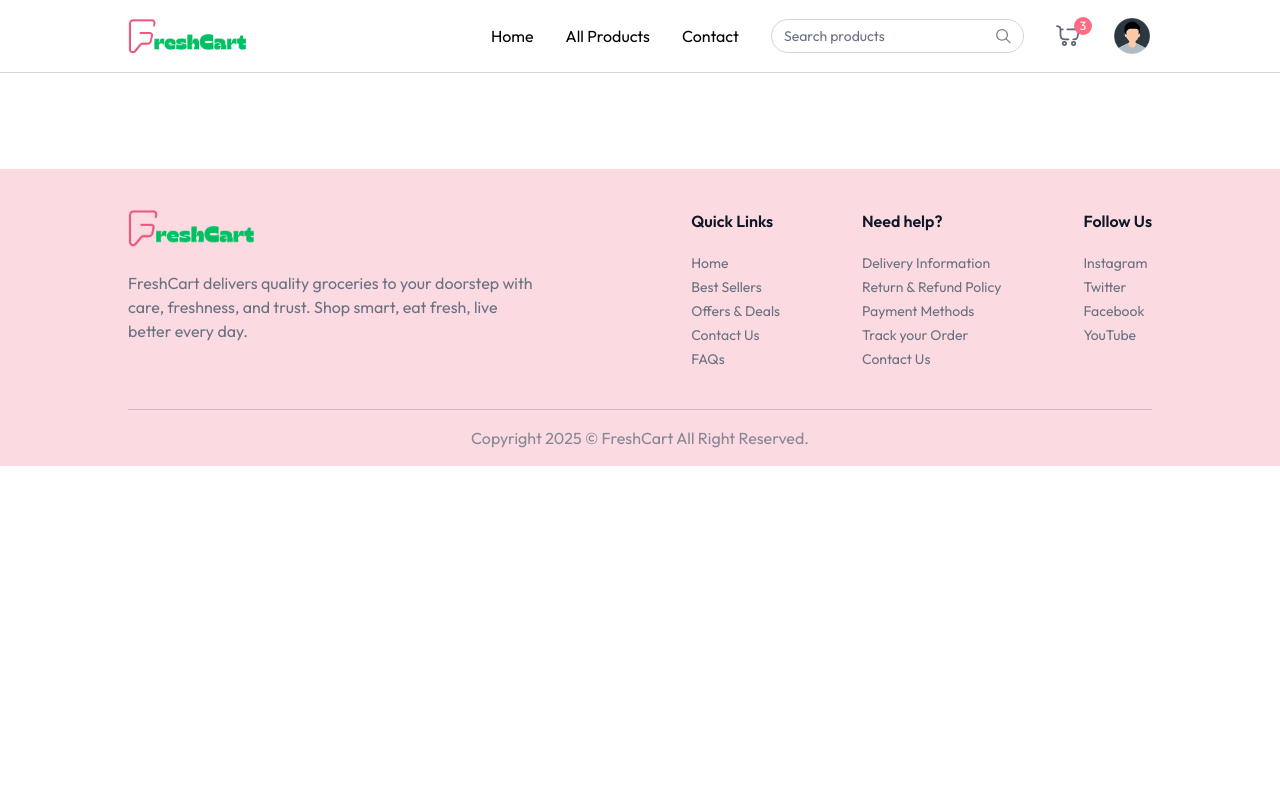
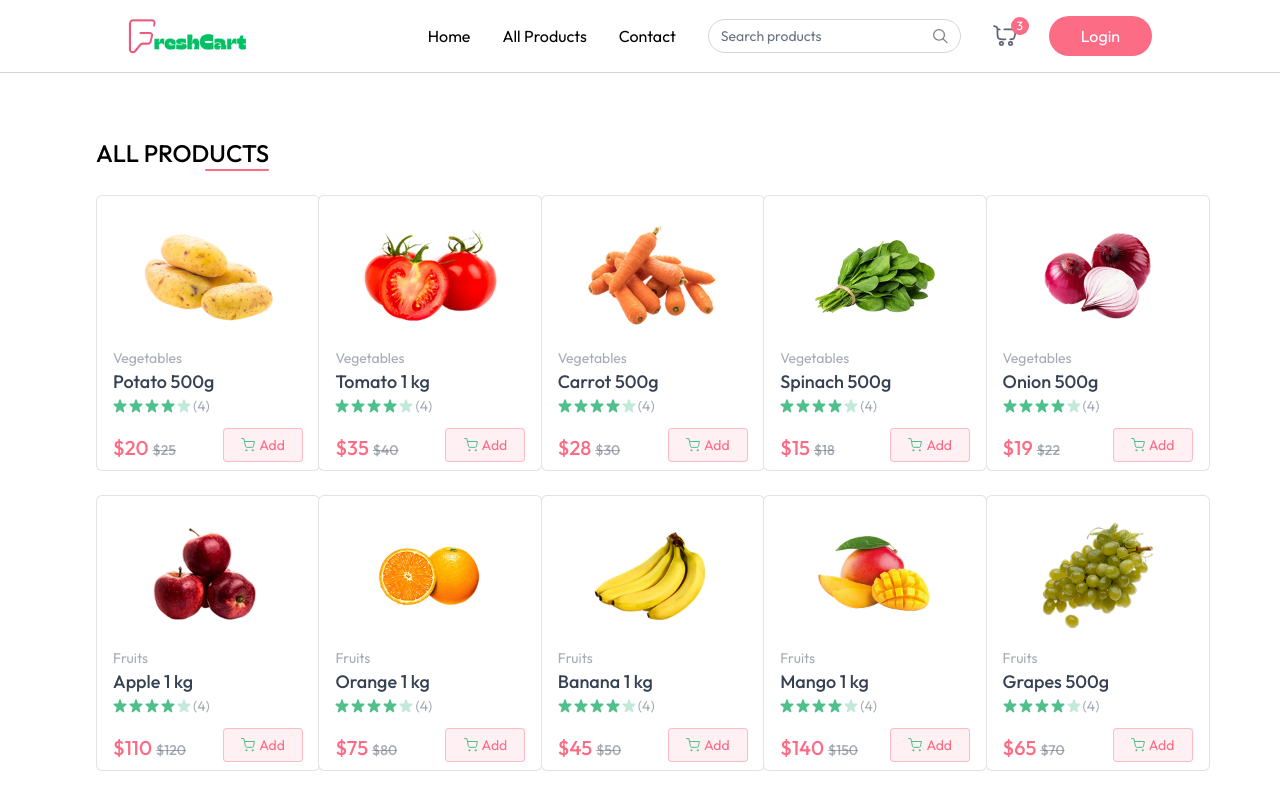
Before and after one commit to Navneetanavie/GroceryApp, a React (Vite) app in the folder client/: page /products in a window 1280 px wide. Shown: the top 794 px of the page. Built offline with nearby package versions, Linux system fonts and the light colour scheme.

Commit message:
Added All Products and Categories

```diff
--- a/client/src/App.jsx
+++ b/client/src/App.jsx
@@ -2,21 +2,35 @@
 import Navbar from './components/Navbar'
 import { Route, Routes, useLocation } from 'react-router-dom'
 import Home from './pages/Home'
-import {Toaster} from 'react-hot-toast';
+import { Toaster } from 'react-hot-toast';
 import Footer from './components/Footer';
+import { useAppContext } from './context/AppContext';
+import Login from './components/Login';
+import AllProducts from './pages/AllProducts';
+import ProductCategory from './pages/ProductCategory';
+
+
+
 const App = () => {
-  const isSellerPath=useLocation().pathname.includes("seller");
+
+  const isSellerPath = useLocation().pathname.includes("seller");
+  const {showUserLogin} =useAppContext()
+
   return (
 
     <div>
-      {isSellerPath ? null:  <Navbar/>}
-       <Toaster/>
-      <div className={`${isSellerPath ? "" : 'px-6 md:px-16 lg:px-24 x1:px-32'}`}>
+
+      {isSellerPath ? null : <Navbar />}
+       {showUserLogin ?  <Login/> : null }
+      <Toaster />
+      <div className={isSellerPath ? "" : 'px-6 md:px-16 lg:px-24 x1:px-32'}>
         <Routes>
-          <Route  path='/' element={<Home/>}/>
+          <Route path='/' element={<Home />} />
+          <Route path='/products' element={<AllProducts />} />
+          <Route path='/products/:category' element={<ProductCategory />} />
         </Routes>
       </div>
-     {!isSellerPath && <Footer/>}
+      {!isSellerPath && <Footer />}
     </div>
   )
 }
--- /dev/null
+++ b/client/src/components/Login.jsx
@@ -0,0 +1,57 @@
+import React from 'react'
+import { useAppContext } from '../context/AppContext';
+
+const Login = () => {
+
+  const { setShowUserLogin, setUser } = useAppContext()
+  const [state, setState] = React.useState("login");
+  const [name, setName] = React.useState("");
+  const [email, setEmail] = React.useState("");
+  const [password, setPassword] = React.useState("");
+
+  const onSubmitHandler = async (event) => {
+    event.preventDefault();
+    setUser({
+      email: "test@gmail.com",
+      name: "nav"
+    })
+    setShowUserLogin(false)
+  }
+  return (
+    <div onClick={() => setShowUserLogin(false)} className='fixed top-0 bottom-0 left-0 right-0 z-30 flex items-center text-sm text-gray-600 bg-black-50'>
+      <form onSubmit={onSubmitHandler} onClick={(e) => e.stopPropagation()} className="flex flex-col gap-4 m-auto items-start p-8 py-12 w-80 sm:w-[352px] rounded-lg shadow-xl border border-gray-200 bg-white">
+        <p className="text-2xl font-medium m-auto">
+          <span className="text-primary">User</span> {state === "login" ? "Login" : "Sign Up"}
+        </p>
+        {state === "register" && (
+          <div className="w-full">
+            <p>Name</p>
+            <input onChange={(e) => setName(e.target.value)} value={name} placeholder="type here" className="border border-gray-200 rounded w-full p-2 mt-1 outline-primary" type="text" required />
+          </div>
+        )}
+        <div className="w-full ">
+          <p>Email</p>
+          <input onChange={(e) => setEmail(e.target.value)} value={email} placeholder="type here" className="border border-gray-200 rounded w-full p-2 mt-1 outline-primary" type="email" required />
+        </div>
+        <div className="w-full ">
+          <p>Password</p>
+          <input onChange={(e) => setPassword(e.target.value)} value={password} placeholder="type here" className="border border-gray-200 rounded w-full p-2 mt-1 outline-primary" type="password" required />
+        </div>
+        {state === "register" ? (
+          <p>
+            Already have account? <span onClick={() => setState("login")} className="text-primarycursor-pointer">click here</span>
+          </p>
+        ) : (
+          <p>
+            Create an account? <span onClick={() => setState("register")} className="text-primary cursor-pointer">click here</span>
+          </p>
+        )}
+        <button className="bg-primary hover:bg-primary-dull transition-all text-white w-full py-2 rounded-md cursor-pointer">
+          {state === "register" ? "Create Account" : "Login"}
+        </button>
+      </form>
+    </div>
+  );
+};
+
+export default Login
--- a/client/src/components/Navbar.jsx
+++ b/client/src/components/Navbar.jsx
@@ -6,13 +6,18 @@
 
 const Navbar = () => {
     const [open, setOpen] = useState(false)
-    const {user, setUser, setShowUserLogin, navigate} = useAppContext();
+    const {user, setUser, setShowUserLogin, navigate, setSearchQuery, searchQuery} = useAppContext();
 
     const logout= async ()=>{
         setUser(null);
         navigate('/');
     }
 
+    useEffect(()=>{
+      if(searchQuery.length>0){
+        navigate("/products")
+      }
+    }, [searchQuery])
   return (
     <nav className="flex items-center justify-between px-6 md:px-16 lg:px-24 xl:px-32 py-4 border-b border-gray-300 bg-white relative transition-all">
 
@@ -27,8 +32,8 @@
                 <NavLink to='/'>Contact</NavLink>
 
 
-                <div className="hidden lg:flex items-center text-sm gap-2 border border-gray-300 px-3 rounded-full">
-                    <input className="py-1.5 w-full bg-transparent outline-none placeholder-gray-500" type="text" placeholder="Search products" />
+                <div  className="hidden lg:flex items-center text-sm gap-2 border border-gray-300 px-3 rounded-full">
+                    <input onChange={(e)=>setSearchQuery(e.target.value)} className="py-1.5 w-full bg-transparent outline-none placeholder-gray-500" type="text" placeholder="Search products" />
                     <img src={assets.search_icon} alt='search' className='w-4 h-4'/>
                 </div>
 
--- a/client/src/context/AppContext.jsx
+++ b/client/src/context/AppContext.jsx
@@ -3,69 +3,74 @@
 import { useNavigate } from "react-router-dom";
 import { dummyProducts } from "../assets/assets";
 
-export const AppContext=createContext();
+export const AppContext = createContext();
 
-export const AppContextProvider=({children})=>{
+export const AppContextProvider = ({ children }) => {
 
-   const currency= import.meta.VITE_CURRENCY;
+  const currency = import.meta.VITE_CURRENCY;
 
-    const navigate=useNavigate();
-    const[user,setUser]=useState(true)
-    const[isSeller,setIsSeller]=useState(false)
-    const[showUserLogin, setShowUserLogin]=useState(false)
-    const[products, setProducts]=useState([])
+  const navigate = useNavigate();
+  const [user, setUser] = useState(null)
+  const [isSeller, setIsSeller] = useState(false)
+  const [showUserLogin, setShowUserLogin] = useState(false)
+  const [products, setProducts] = useState([])
 
-    const[cartItems, setCartItems]=useState({})
 
-    const fetchProducts = async()=>{
+  const [cartItems, setCartItems] = useState({})
+  const [searchQuery, setSearchQuery] = useState({})
+
+  const fetchProducts = async () => {
     setProducts(dummyProducts)
   }
   //Items are added to Cart
-    const addToCart=(itemId)=>{
-        let cartData=structuredClone(cartItems);
+  const addToCart = (itemId) => {
+    let cartData = structuredClone(cartItems);
 
-        if(cartData[itemId]){
-            cartData[itemId] +=1;
-        }else{
-            cartData[itemId] =1;
+    if (cartData[itemId]) {
+      cartData[itemId] += 1;
+    } else {
+      cartData[itemId] = 1;
     }
     setCartItems(cartData);
     toast.success("Items Added to Cart")
 
   }
   // Update Cart Item Quantity
-    const updateCartItem = (itemId,quantity)=>{
-        cartData[itemId] +=1;
-         cartData[itemId]=quantity;
+  const updateCartItem = (itemId, quantity) => {
+    cartData[itemId] += 1;
+    cartData[itemId] = quantity;
     setCartItems(cartData)
     toast.success("Cart Updated")
   }
 
   //Remove Product From Cart
-    const removeFromCart=(itemId)=>{
-        let cartData=structuredClone(cartItems);
+  const removeFromCart = (itemId) => {
+    let cartData = structuredClone(cartItems);
 
-        if(cartData[itemId]){
-            cartData[itemId] -=1;
-         if(cartData[itemId] === 0){
+    if (cartData[itemId]) {
+      cartData[itemId] -= 1;
+      if (cartData[itemId] === 0) {
         delete cartData[itemId];
       }
     }
     toast.success("Removed from Cart")
     setCartItems(cartData)
   }
-    useEffect(()=>{
+  useEffect(() => {
     fetchProducts()
-    },[])
+  }, [])
 
 
-    const value={navigate,user,setUser,isSeller,setIsSeller,showUserLogin, setShowUserLogin, products, currency, addToCart,updateCartItem,removeFromCart, cartItems}
+  const value = { navigate, user, setUser, isSeller, setIsSeller, showUserLogin, setShowUserLogin,
+    products, currency, addToCart, updateCartItem, removeFromCart, cartItems, searchQuery,setSearchQuery
+
+  }
 
   return <AppContext.Provider value={value}>
     {children}
   </AppContext.Provider>
 
 }
-export const useAppContext= () =>{
+export const useAppContext = () => {
   return useContext(AppContext)
 }
--- /dev/null
+++ b/client/src/pages/AllProducts.jsx
@@ -0,0 +1,34 @@
+import React, { useEffect, useState } from 'react'
+import { useAppContext } from '../context/AppContext'
+import ProductCard from '../components/ProductCard';
+
+const AllProducts = () => {
+  const {products, searchQuery} = useAppContext();
+  const [filteredProducts, setFilteredProducts]=useState([]);
+
+  useEffect(()=>{
+    if(searchQuery.length >0 ){
+      setFilteredProducts(products.filter(
+        product=>product.name.toLowerCase().includes(searchQuery.toLowerCase())
+      ))} else{
+        setFilteredProducts(products)
+      }
+
+  },[products, searchQuery])
+
+  return (
+    <div className='mt-16 flex flex-col'>
+      <div className='flex flex-col items-end w-max'>
+        <p className='text-2xl font-medium uppercase'> All Products</p>
+        <div className='w-16 h-0.5 bg-primary rounded-full '></div>
+      </div>
+      <div className='grid grid-cols-2 sm:grid-cols-3 md:grid-cols-4 gap-3 md:gap-6 lg:grid-cols-5 mt-6 '>
+        {filteredProducts.filter((product)=> product.inStock).map((product,index)=>(
+          <ProductCard key={index} product={product} />
+        ))}
+      </div>
+    </div>
+  )
+}
+
+export default AllProducts
--- /dev/null
+++ b/client/src/pages/ProductCategory.jsx
@@ -0,0 +1,37 @@
+import React from 'react'
+import { useAppContext } from '../context/AppContext'
+import { useParams } from 'react-router-dom'
+import { categories } from '../assets/assets'
+import ProductCard from '../components/ProductCard'
+
+const ProductCategory = () => {
+  const {products} =  useAppContext()
+  const {category} = useParams()
+
+  const searchCategory= categories.find((item)=>item.path.toLowerCase()=== category)
+  const filteredProducts=products.filter((product)=>product.category.toLowerCase()===category)
+  debugger;
+  return (
+    <div className='mt-16'>
+      {searchCategory&&(
+        <div className='flex flex-col items-end w-max'>
+          <p className='text-2xl font-medium'>{searchCategory.text.toUpperCase()}</p>
+          <div className="w-16 h-0.5 bg-primary rounded-full"></div>
+        </div>
+      )}
+      {filteredProducts.length>0?(
+        <div className='grid grid-cols-2 sm:grid-cols-3 md:grid-cols-4 lg:grid-cols-5 gap-3 md:gap-6 mt-6'>
+          {filteredProducts.map((product)=>(
+            <ProductCard key={product._id} product={product} />
+          ))}
+        </div>
+      ):(
+       <div className='flex items-center justify-center h-[60vh]'>
+        <p className='text-2xl font-medium text-primary'>No Products found in this Category.</p>
+       </div>
+      )}
+    </div>
+  )
+}
+
+export default ProductCategory
```
Also changed, not shown: client/src/components/BottomBanner.jsx (+4 -4 lines), client/src/components/Footer.jsx (indentation only), client/src/components/NewsLetter.jsx (indentation only). Lines whose indentation alone changed are shown as unchanged.
